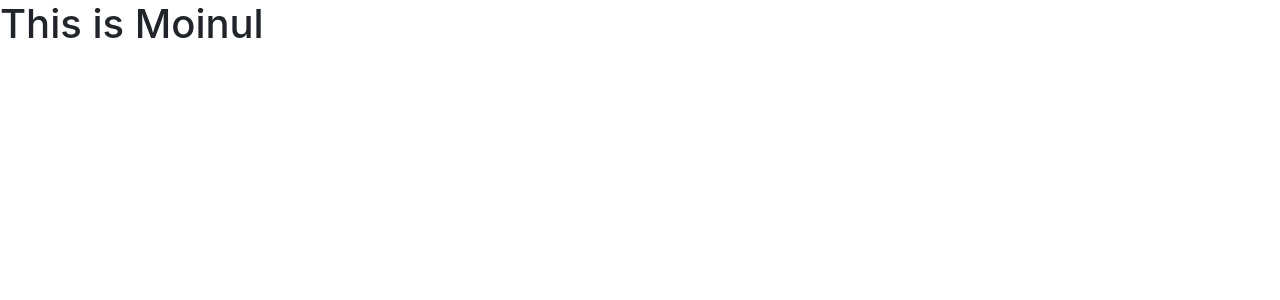
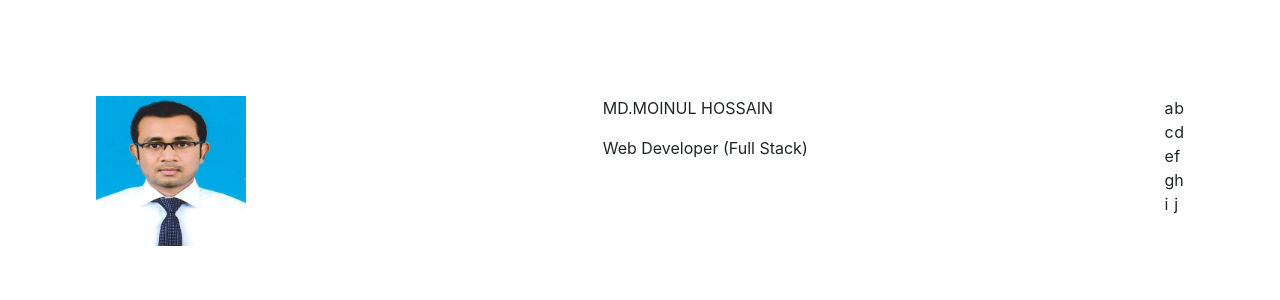
Before and after one commit to mdmoinulhossain/CV, a React (Create React App) app: page / in a window 1280 px wide. Shown: the top 300 px of the page. Built offline with nearby package versions, Linux system fonts and the light colour scheme.

Commit message:
html setup

```diff
--- a/public/index.html
+++ b/public/index.html
@@ -26,6 +26,11 @@
       integrity="sha384-0evHe/X+R7YkIZDRvuzKMRqM+OrBnVFBL6DOitfPri4tjfHxaWutUpFmBp4vmVor"
       crossorigin="anonymous"
     />
+    <!-- Icons -->
+    <link
+      rel="stylesheet"
+      href="https://cdn.jsdelivr.net/npm/bootstrap-icons@1.8.3/font/bootstrap-icons.css"
+    />
   </head>
   <body>
     <noscript>You need to enable JavaScript to run this app.</noscript>
--- a/src/App.css
+++ b/src/App.css
@@ -1,11 +1,9 @@
-*{
-  margin: 0;
-  padding: 0;
-  box-sizing: border-box;
+.head-section {
+  display: flex;
+  justify-content: space-between;
 }
-html{
-
+.myImg {
+  width: 150px;
+  height: auto;
+  object-fit: cover;
 }
-body{
-
-}
--- a/src/App.js
+++ b/src/App.js
@@ -1,11 +1,57 @@
-import logo from './logo.svg';
-import './App.css';
+import "./App.css";
+import img from "./images/pic.webp";
 
 function App() {
   return (
-    <section className="cvBody">
-      <h1>This is Moinul</h1>
-    </section>
+    <main className="cvBody">
+      <section className="section-first_page">
+        <div className="head-section">
+          <div className="image">
+            <img src={img} alt="Md. Moinul Hossain" className="myImg" />
+          </div>
+          <div className="name_designation">
+            <p>MD.MOINUL HOSSAIN</p>
+            <span>Web Developer (Full Stack)</span>
+          </div>
+          <div className="links">
+            <table>
+              <tbody>
+                <tr>
+                  <td>a</td>
+                  <td>b</td>
+                </tr>
+                <tr>
+                  <td>c</td>
+                  <td>d</td>
+                </tr>
+                <tr>
+                  <td>e</td>
+                  <td>f</td>
+                </tr>
+                <tr>
+                  <td>g</td>
+                  <td>h</td>
+                </tr>
+                <tr>
+                  <td>i</td>
+                  <td>j</td>
+                </tr>
+              </tbody>
+            </table>
+          </div>
+        </div>
+        <div className="info">
+          <aside className="info-left"></aside>
+          <aside className="info-right"></aside>
+        </div>
+      </section>
+      <section className="section-secound_page">
+        <div className="info">
+          <aside className="info-left"></aside>
+          <aside className="info-right"></aside>
+        </div>
+      </section>
+    </main>
   );
 }
 
--- a/src/index.css
+++ b/src/index.css
@@ -1,13 +1,21 @@
+* {
+  margin: 0;
+  padding: 0;
+  box-sizing: border-box;
+}
+
 body {
   margin: 0;
-  font-family: -apple-system, BlinkMacSystemFont, 'Segoe UI', 'Roboto', 'Oxygen',
-    'Ubuntu', 'Cantarell', 'Fira Sans', 'Droid Sans', 'Helvetica Neue',
+  font-family: -apple-system, BlinkMacSystemFont, "Segoe UI", "Roboto", "Oxygen",
+    "Ubuntu", "Cantarell", "Fira Sans", "Droid Sans", "Helvetica Neue",
     sans-serif;
   -webkit-font-smoothing: antialiased;
   -moz-osx-font-smoothing: grayscale;
+  scroll-behavior: smooth;
+  margin: 96px;
 }
 
 code {
-  font-family: source-code-pro, Menlo, Monaco, Consolas, 'Courier New',
+  font-family: source-code-pro, Menlo, Monaco, Consolas, "Courier New",
     monospace;
 }
```
Also changed, not shown: src/images/pic.webp (added).
